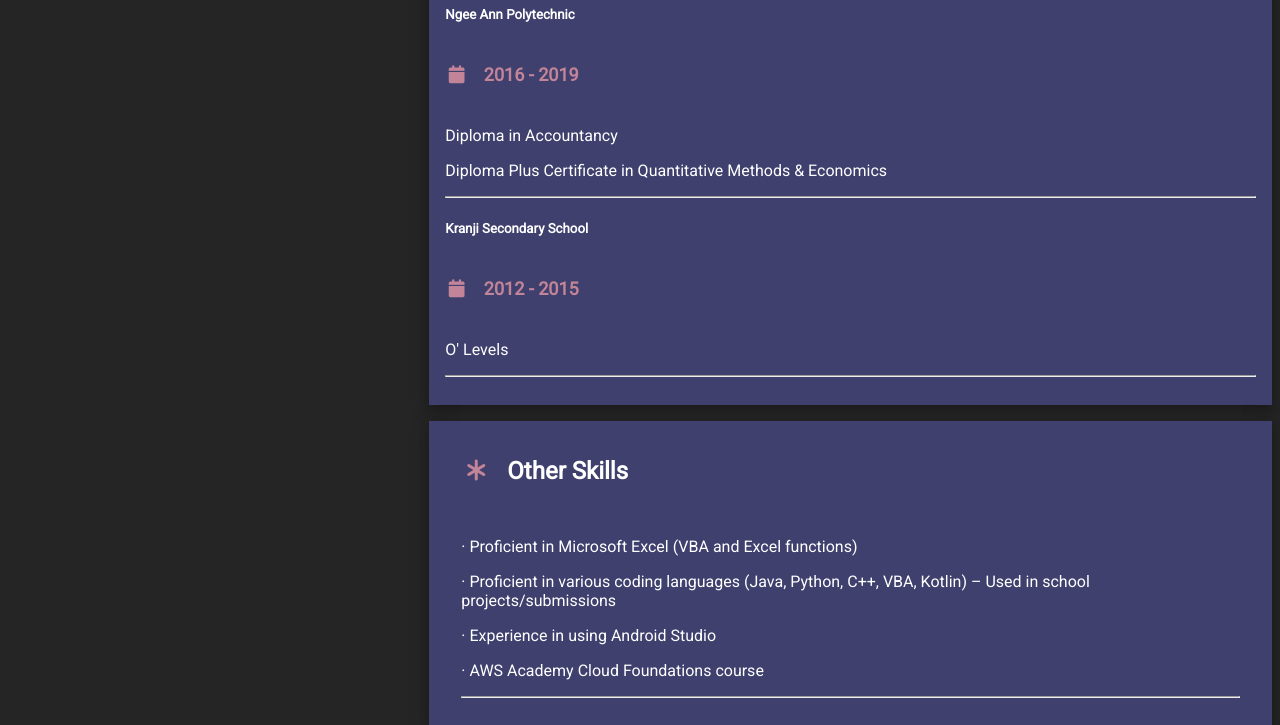
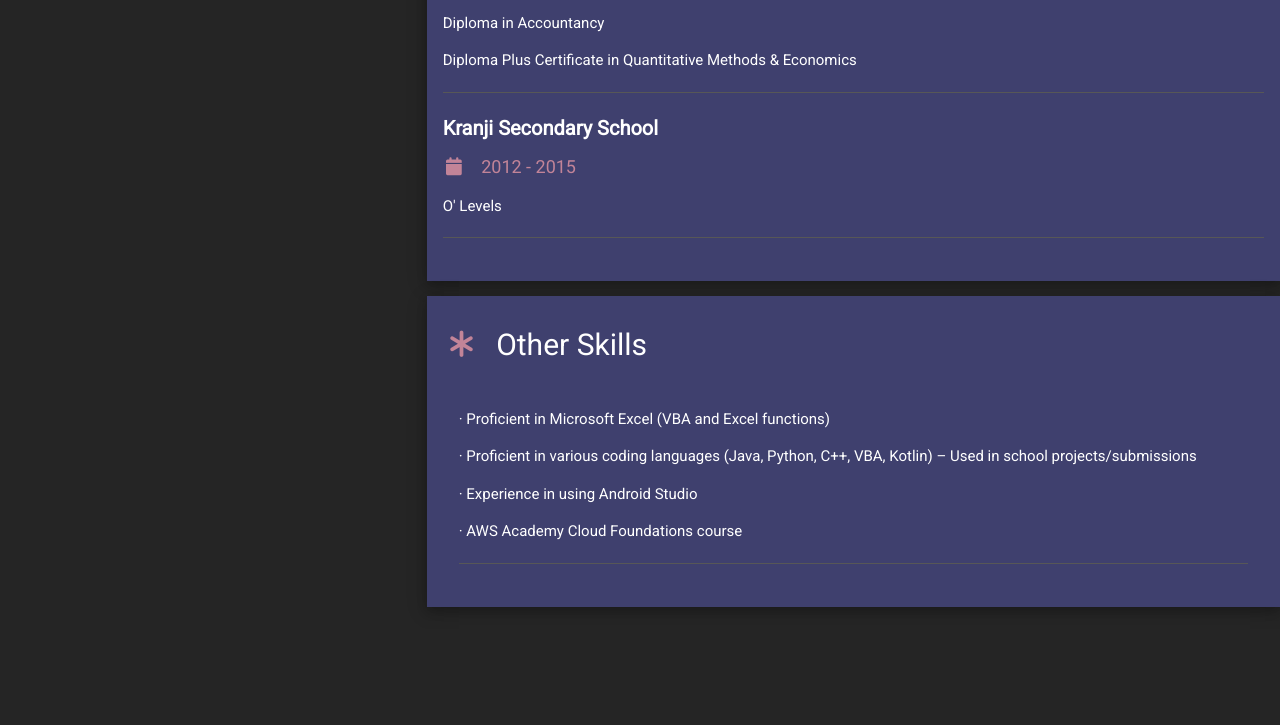
Before and after one commit to meizhongg/resume, a plain HTML site: page index.html in a window 1280 px wide. Shown: the part 1206-1931 px from the top of the page. After the commit the page ends 1835 px from the top, so only its background shows below. Drawn offline with Linux system fonts and the light colour scheme.

Commit message:
modified:   css/format.css 	modified:   index.html 	deleted:    w3.css

```diff
--- a/css/format.css
+++ b/css/format.css
@@ -1,5 +1,82 @@
+html {
+    box-sizing: border-box
+}
+
+*,
+*:before,
+*:after {
+    box-sizing: inherit
+}
+
+html {
+    -ms-text-size-adjust: 100%;
+    -webkit-text-size-adjust: 100%
+}
+
+body {
+    margin: 0
+}
+
+html,
+body {
+    font-family: Verdana, sans-serif;
+    font-size: 15px;
+    line-height: 1.5
+}
+
+html {
+    overflow-x: hidden
+}
+
+h1 {
+    font-size: 36px
+}
+
+h2 {
+    font-size: 30px
+}
+
+h3 {
+    font-size: 24px
+}
+
+h4 {
+    font-size: 20px
+}
+
+h5 {
+    font-size: 18px
+}
+
+h6 {
+    font-size: 16px
+}
+
+h1,
+h2,
+h3,
+h4,
+h5,
+h6 {
+    font-family: "Segoe UI", Arial, sans-serif;
+    font-weight: 400;
+    margin: 10px 0
+}
+
+hr {
+    border: 0;
+    border-top: 1px solid #575757;
+    margin: 20px 0
+}
+
 .main-container {
     position: relative;
+}
+
+.contents {
+    margin-left: auto;
+    margin-right: auto;
+    max-width: 980px
 }
 
 .container-shadow {
@@ -39,18 +116,22 @@
 }
 
 /* paddings */
+.container:after,
+.container:before,
+.row-padding:after,
+.row-padding:before {
+    content: "";
+    display: table;
+    clear: both
+}
+
 .left-column,
 .right-column {
     float: left;
     width: 100%
 }
 
-.row-padding>.left-column,
-.row-padding>.right-column {
-    padding: 0 8px
-}
-
-@media (min-width:601px) {
+@media (min-width:501px) {
     .left-column {
         width: 33.33333%
     }
@@ -58,6 +139,12 @@
     .right-column {
         width: 66.66666%
     }
+}
+
+.row-padding,
+.row-padding>.left-column,
+.row-padding>.right-column {
+    padding: 0 8px
 }
 
 .padding-large {
@@ -73,7 +160,8 @@
 }
 
 .padding {
-    padding: 16px !important;
+    padding-top: 16px !important;
+    padding-bottom: 16px !important
 }
 
 /* font sizes */
@@ -81,7 +169,15 @@
     font-size: 18px !important
 }
 
-.header-size {
+.subheader-text-size {
+    font-size: 20px !important
+}
+
+.header-text-size {
+    font-size: 24px !important
+}
+
+.large-icon-size {
     font-size: 36px !important
 }
 
@@ -99,7 +195,7 @@
 
 
 /* skill bar */
-.slider {
+/* .slider {
     position: relative;
     height: 8px;
     width: auto;
@@ -116,4 +212,4 @@
     height: 20px;
     border-radius: 100%;
     margin-left: 95%;
-}
+} */
```
